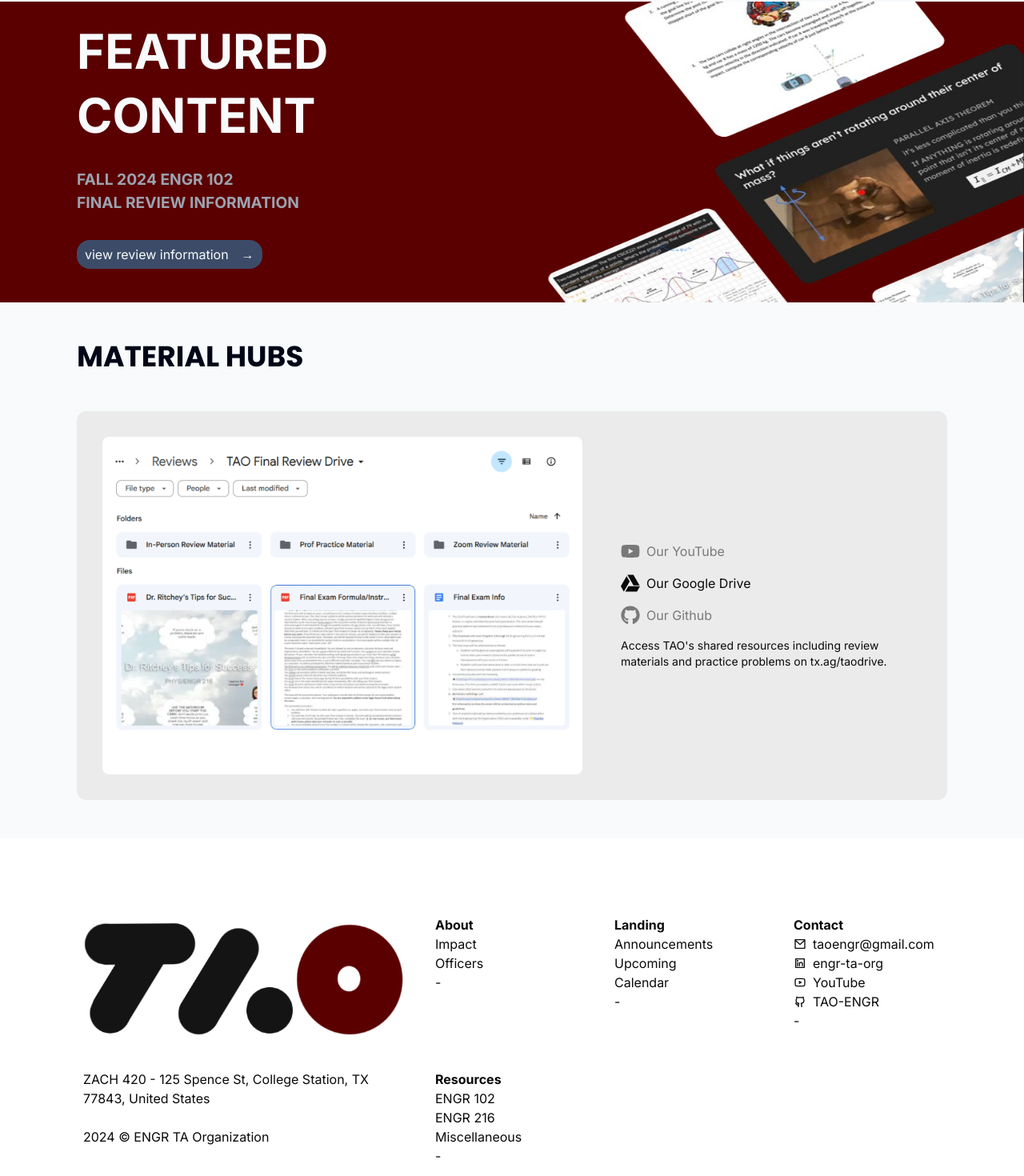
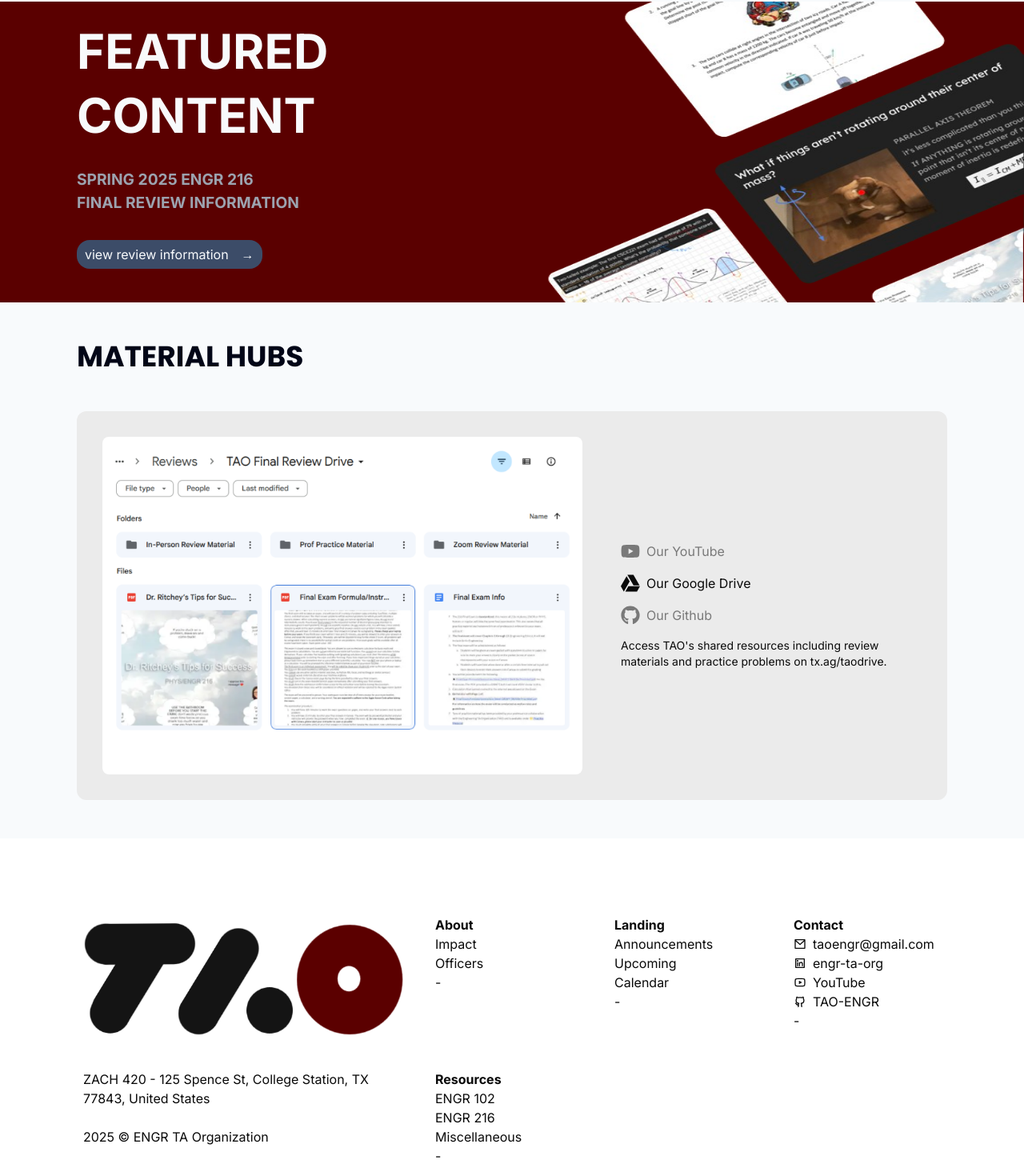
Before and after one commit to TAO-ENGR/club-website, a Next.js app in the folder club-website/: page /resources in a window 1280 px wide. Shown: the part 278-1748 px from the top of the page at 80% size. Built offline with nearby package versions, Linux system fonts and the light colour scheme.

Commit message:
Update resources banner and footer to spring 2025

```diff
--- a/club-website/src/app/resources/subsections/resources-banner.tsx
+++ b/club-website/src/app/resources/subsections/resources-banner.tsx
@@ -20,7 +20,7 @@ const ResourcesBanner: React.FC = () => {
           className="text-gray-400 lg:text-[1.2rem] lg:line-height-[1.75rem] md:text-l font-bold px-8 lg:px-24 pt-9
           pb-0"
         >
-          FALL 2024 ENGR 102
+          SPRING 2025 ENGR 216
         </h3>
         <h3
           className="text-gray-400 lg:text-[1.2rem] lg:line-height-[1.75rem] d:text-l font-bold px-8 lg:px-24  pt-0
--- a/club-website/src/components/footer.tsx
+++ b/club-website/src/components/footer.tsx
@@ -75,7 +75,7 @@ export default function Footer({ className }: {className?: string}) {
           ZACH 420 - 125 Spence St, College Station, TX 77843, United States
           <br />
           <br />
-          2024 © ENGR TA Organization
+          2025 © ENGR TA Organization
         </p>
       </div>
 
```
